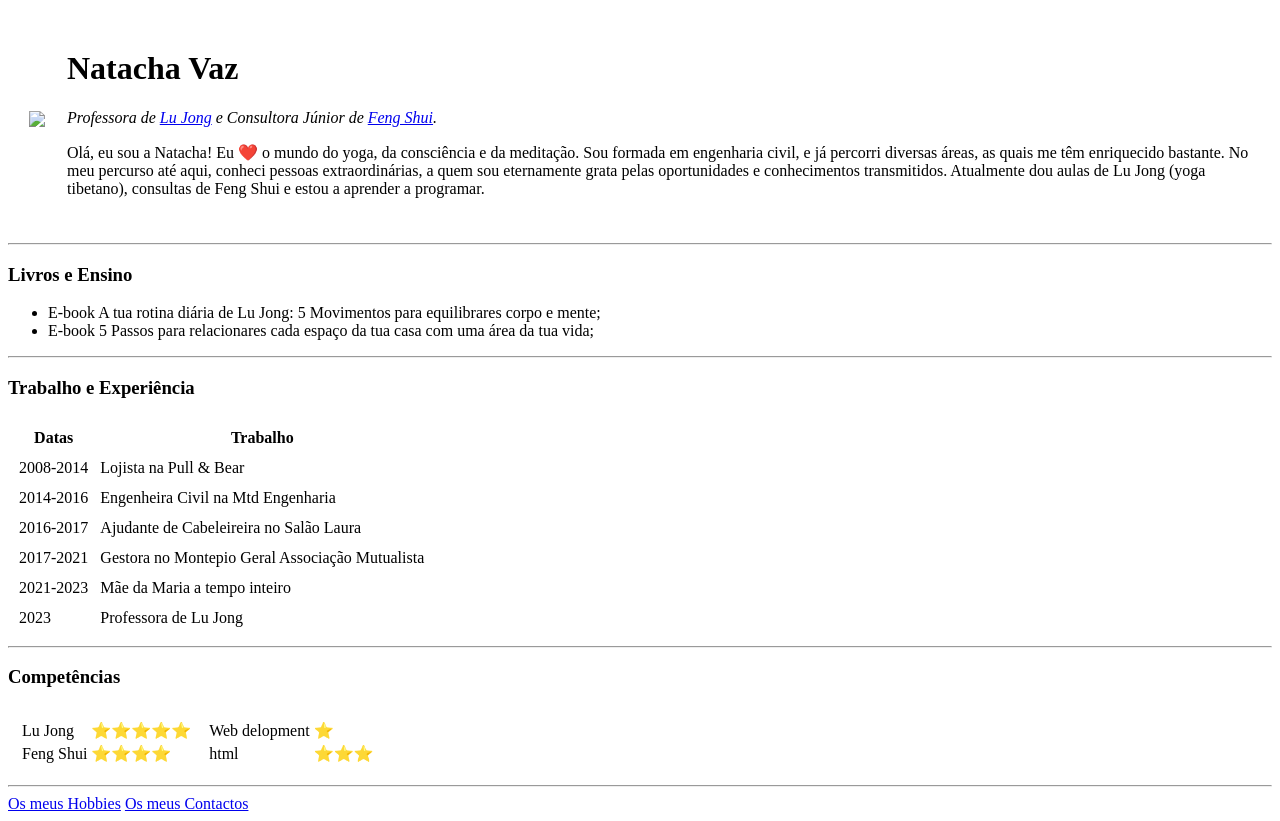
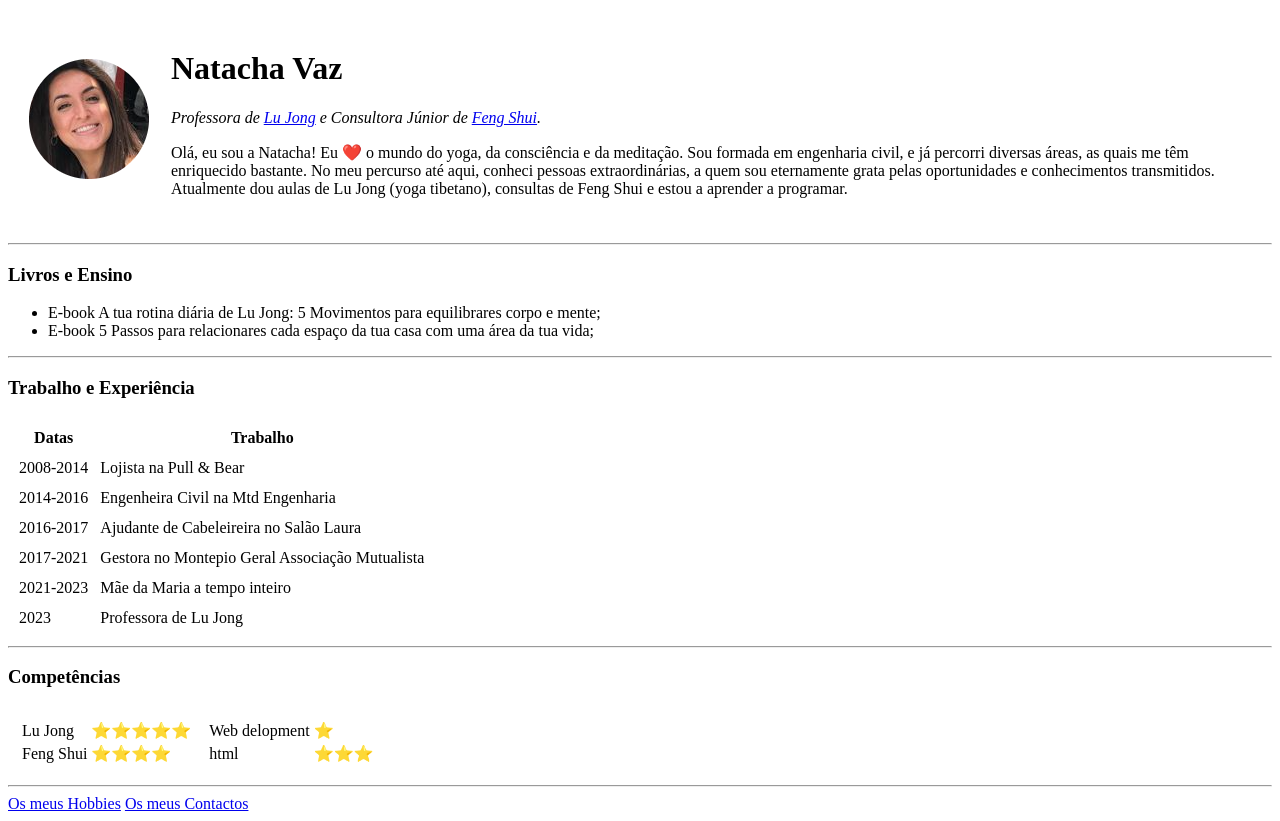
Before and after one commit to NatachaVaz/CV, a plain HTML site: page index.html in a window 1280 px wide. Drawn offline with Linux system fonts and the light colour scheme.

Commit message:
Update index.html

```diff
--- a/index.html
+++ b/index.html
@@ -7,7 +7,7 @@
 <body>
     <table cellspacing="20">
         <tr>
-            <td><img src="Imagens/instagram image-modified.jpeg"></td>
+            <td><img src="instagram image-modified.png"></td>
             <td> <h1>Natacha Vaz</h1>
                 <p><em>Professora de <a href="https://tulkulobsang.org/en/teachings/lu-jong">Lu Jong</a> e Consultora Júnior de <a href="https://www.instagram.com/escola_fengshui/">Feng Shui</a>.</em></p>
                 <p>Olá, eu sou a Natacha! Eu ❤️ o mundo do yoga, da consciência e da meditação. Sou formada em engenharia civil, e já percorri diversas áreas, as quais me têm enriquecido bastante. No meu percurso até aqui, conheci pessoas extraordinárias, a quem sou eternamente grata pelas oportunidades e conhecimentos transmitidos. Atualmente dou aulas de Lu Jong (yoga tibetano), consultas de Feng Shui e estou a aprender a programar.</p></td>
```
